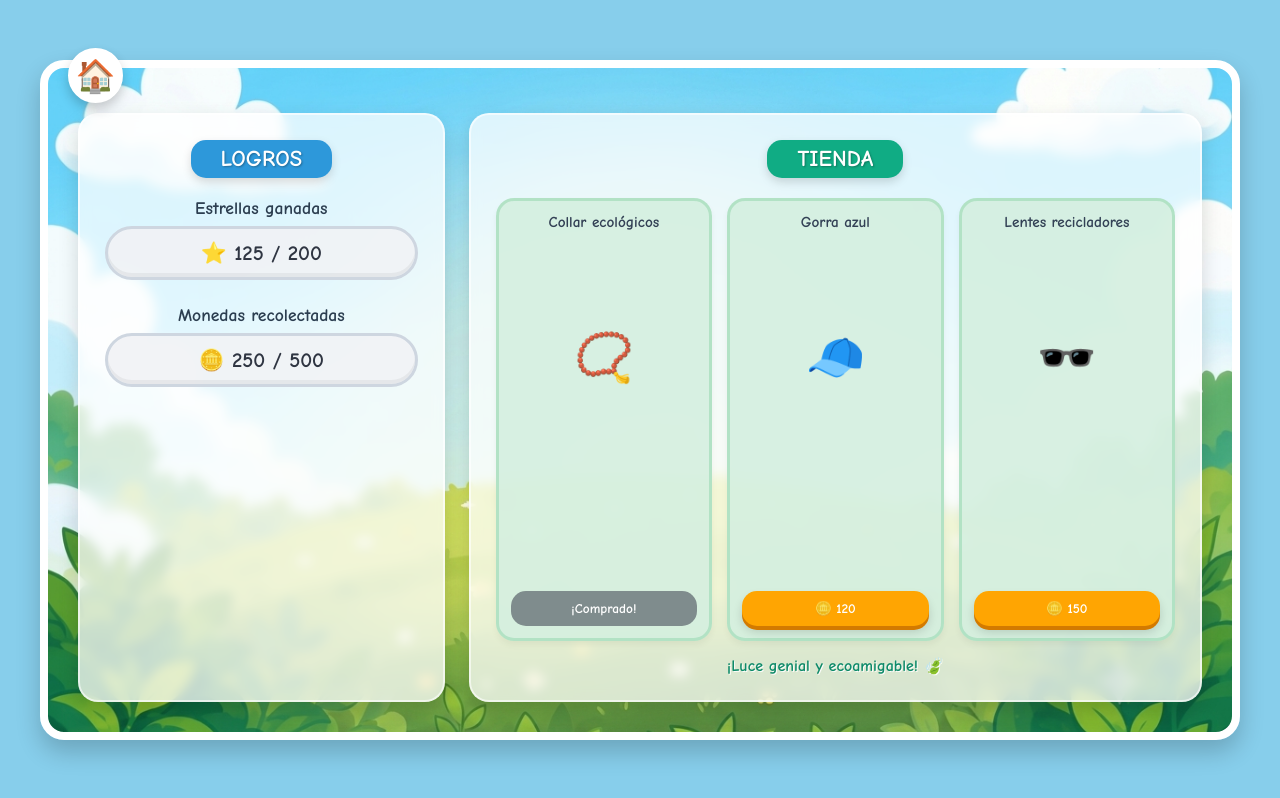
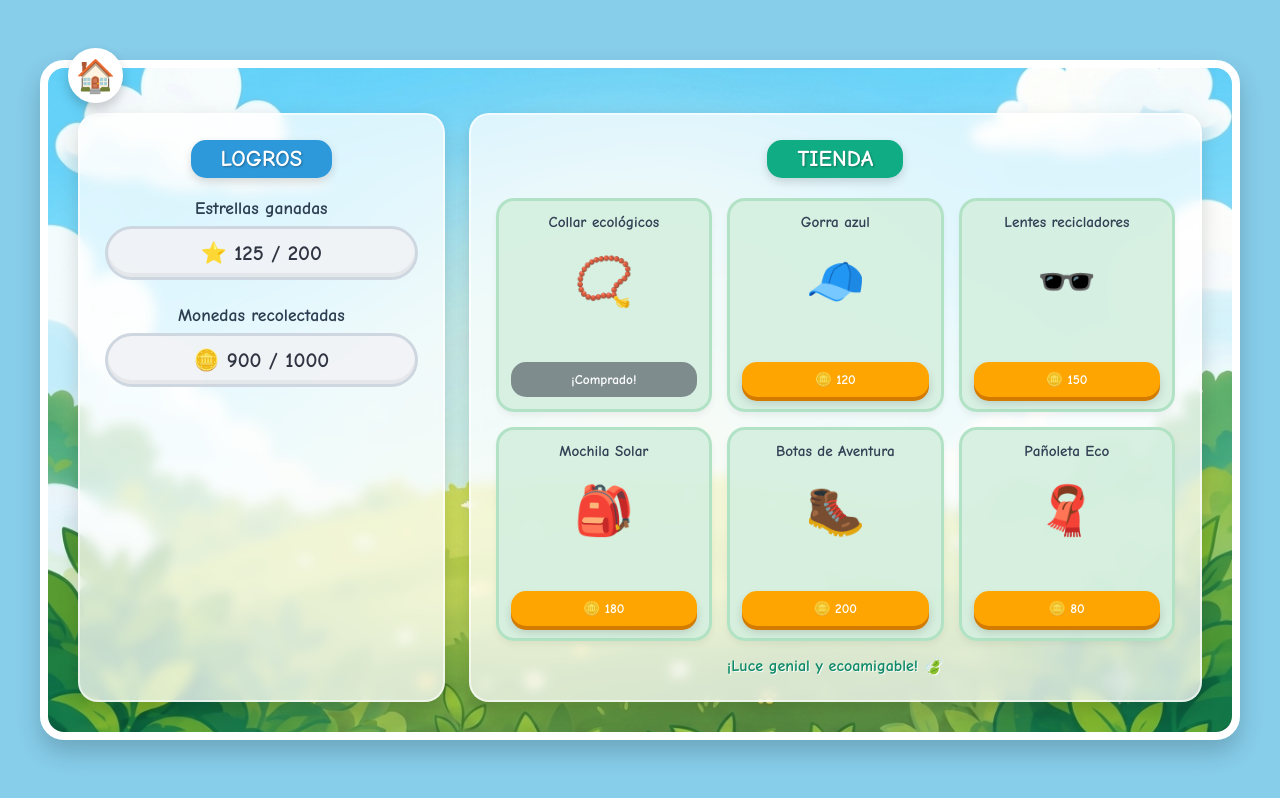
Before and after one commit to EcopetKids/EcopetKids.github.io, a plain HTML site: page html/tienda.html in a window 1280 px wide. Both pictures are taken after a click on the button "🪙 100". Drawn offline with Linux system fonts and the light colour scheme.

Commit message:
Update tienda.html

```diff
--- a/html/tienda.html
+++ b/html/tienda.html
@@ -20,7 +20,7 @@
             </div>
             <div class="stat-box">
                 <p>Monedas recolectadas</p>
-                <div class="badge">🪙 <span id="saldo-monedas">350</span> / 500</div>
+                <div class="badge">🪙 <span id="saldo-monedas">1000</span> / 1000</div>
             </div>
         </div>
 
@@ -31,19 +31,41 @@
                     <h4>Collar ecológicos</h4>
                     <div class="item-img">📿</div>
                     <p class="item-description">Hecho con semillas recicladas del bosque.</p>
-                    <button class="btn-buy" onclick="buyItem(100, this, event)">🪙 100</button>
+                    <button class="btn-buy" id="btn-collar" onclick="buyItem(100, 'collar', this, event)">🪙
+                        100</button>
                 </div>
                 <div class="shop-item" onclick="toggleDescription(this, event)">
                     <h4>Gorra azul</h4>
                     <div class="item-img">🧢</div>
                     <p class="item-description">Protección solar con estilo 100% plástico marino.</p>
-                    <button class="btn-buy" onclick="buyItem(120, this, event)">🪙 120</button>
+                    <button class="btn-buy" id="btn-gorra" onclick="buyItem(120, 'gorra', this, event)">🪙 120</button>
                 </div>
                 <div class="shop-item" onclick="toggleDescription(this, event)">
                     <h4>Lentes recicladores</h4>
                     <div class="item-img">🕶️</div>
                     <p class="item-description">Diseño moderno fabricado con vidrio reutilizado.</p>
-                    <button class="btn-buy" onclick="buyItem(150, this, event)">🪙 150</button>
+                    <button class="btn-buy" id="btn-lentes" onclick="buyItem(150, 'lentes', this, event)">🪙
+                        150</button>
+                </div>
+                <div class="shop-item" onclick="toggleDescription(this, event)">
+                    <h4>Mochila Solar</h4>
+                    <div class="item-img">🎒</div>
+                    <p class="item-description">Guarda sus juguetes mientras absorbe energía limpia.</p>
+                    <button class="btn-buy" id="btn-mochila" onclick="buyItem(180, 'mochila', this, event)">🪙
+                        180</button>
+                </div>
+                <div class="shop-item" onclick="toggleDescription(this, event)">
+                    <h4>Botas de Aventura</h4>
+                    <div class="item-img">🥾</div>
+                    <p class="item-description">Hechas de caucho de llantas recicladas para todo terreno.</p>
+                    <button class="btn-buy" id="btn-botas" onclick="buyItem(200, 'botas', this, event)">🪙 200</button>
+                </div>
+                <div class="shop-item" onclick="toggleDescription(this, event)">
+                    <h4>Pañoleta Eco</h4>
+                    <div class="item-img">🧣</div>
+                    <p class="item-description">Tejida a mano con fibras de algodón orgánico rescatado.</p>
+                    <button class="btn-buy" id="btn-panuleta" onclick="buyItem(80, 'panuleta', this, event)">🪙
+                        80</button>
                 </div>
             </div>
             <p class="footer-msg">¡Luce genial y ecoamigable! 🍃</p>
@@ -51,27 +73,59 @@
     </div>
 
     <script>
-        let saldo = 350;
+        // Declaramos las variables globalmente para que todas las funciones accedan a ellas
+        let saldo;
+        let comprasRealizadas;
 
-        function buyItem(costo, buttonElement, event) {
-            // Evita que al dar click al botón se cierre o abra la descripción
+        // Ejecutar todo una vez que el DOM esté completamente cargado
+        window.onload = function () {
+            // 1. Sistema dinámico de Saldo
+            saldo = 1000 || 1000;
+            document.getElementById('saldo-monedas').innerText = saldo;
+
+            // 2. Cargar ítems ya comprados
+            comprasRealizadas = JSON.parse(localStorage.getItem('ecopet_compras')) || {};
+
+            // 3. Verificar los botones comprados
+            verificarComprados();
+        };
+
+        function verificarComprados() {
+            for (const itemId in comprasRealizadas) {
+                if (comprasRealizadas[itemId]) {
+                    const btn = document.getElementById(`btn-${itemId}`);
+                    if (btn) cambiarBotonComprado(btn);
+                }
+            }
+        }
+
+        function buyItem(costo, idObjeto, buttonElement, event) {
             event.stopPropagation();
 
             if (saldo >= costo) {
                 saldo -= costo;
+                localStorage.setItem('ecopet_saldo', saldo);
                 document.getElementById('saldo-monedas').innerText = saldo;
-                buttonElement.innerText = "¡Comprado!";
-                buttonElement.style.background = "#7f8c8d";
-                buttonElement.style.boxShadow = "none";
-                buttonElement.disabled = true;
-                alert("¡Excelente adquisición para tu EcoPet!");
+
+                // Guardar compra del artículo específico
+                comprasRealizadas[idObjeto] = true;
+                localStorage.setItem('ecopet_compras', JSON.stringify(comprasRealizadas));
+
+                cambiarBotonComprado(buttonElement);
+                alert("¡Excelente adquisición para tu EcoPet! Pruébatelo en el vestidor desde el menú principal.");
             } else {
                 alert("No tienes suficientes monedas. ¡Sigue reciclando!");
             }
         }
 
+        function cambiarBotonComprado(elementoBtn) {
+            elementoBtn.innerText = "¡Comprado!";
+            elementoBtn.style.background = "#7f8c8d";
+            elementoBtn.style.boxShadow = "none";
+            elementoBtn.disabled = true;
+        }
+
         function toggleDescription(cardElement, event) {
-            // Alterna la clase 'active' en la tarjeta seleccionada
             cardElement.classList.toggle('active');
         }
     </script>
```
